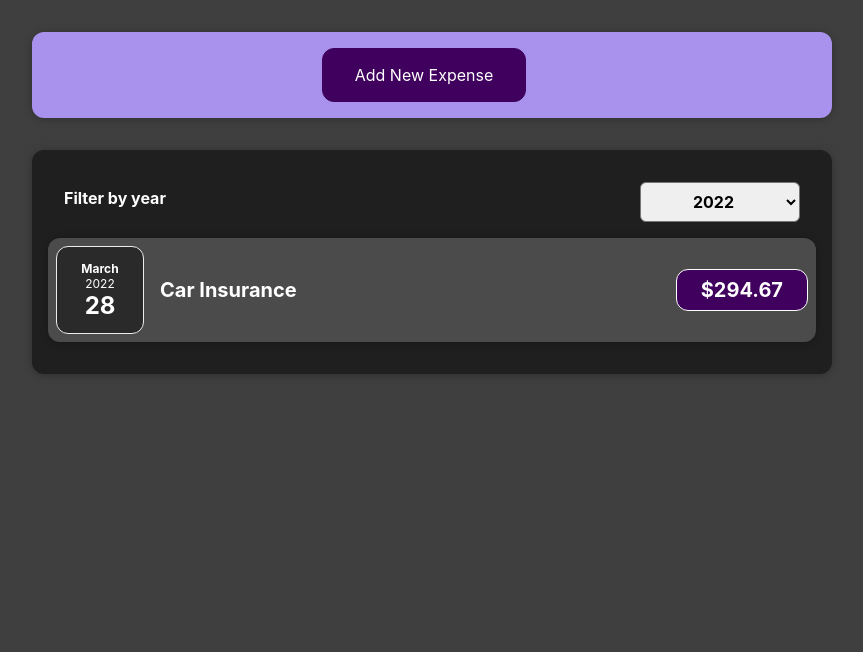
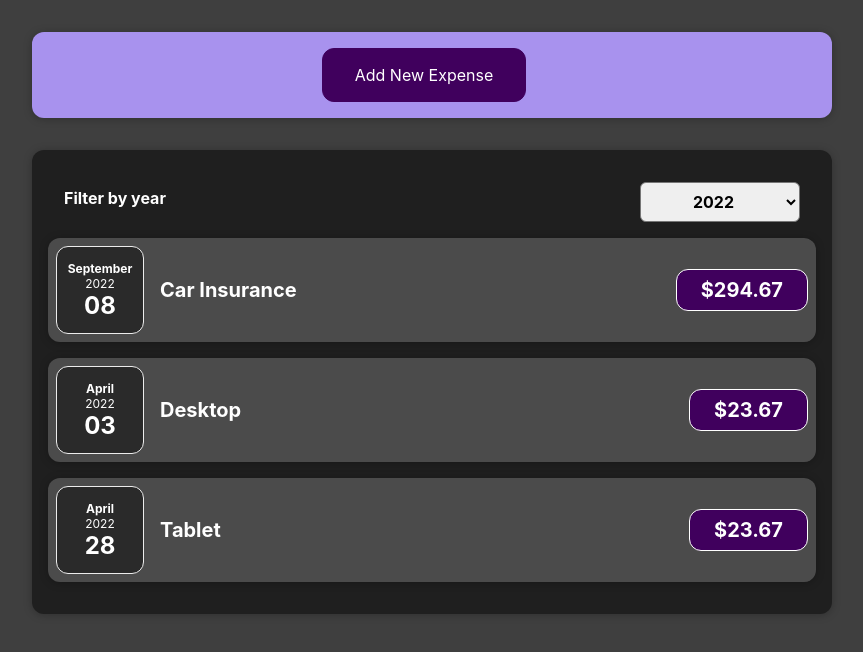
Before and after one commit to yws1502/React_Tutorial, a React (Create React App) app: page / in a window 1280 px wide. Shown: the top 652 px of the page, without its empty margins (208-1071 px from the left). Built offline with nearby package versions, Linux system fonts and the light colour scheme.

Commit message:
🧑‍💻 더미 데이터 추가

```diff
--- a/src/App.js
+++ b/src/App.js
@@ -7,7 +7,7 @@ const DUMMY_EXPENSES = [
     id: "e1",
     title: "Car Insurance",
     amount: 294.67,
-    date: new Date(2022, 2, 28),
+    date: new Date(2022, 8, 8),
   },
   {
     id: "e2",
@@ -20,6 +20,18 @@ const DUMMY_EXPENSES = [
     title: "new TV",
     amount: 23.67,
     date: new Date(2020, 3, 28),
+  },
+  {
+    id: "e4",
+    title: "Desktop",
+    amount: 23.67,
+    date: new Date(2022, 3, 3),
+  },
+  {
+    id: "e5",
+    title: "Tablet",
+    amount: 23.67,
+    date: new Date(2022, 3, 28),
   },
 ];
 
```
